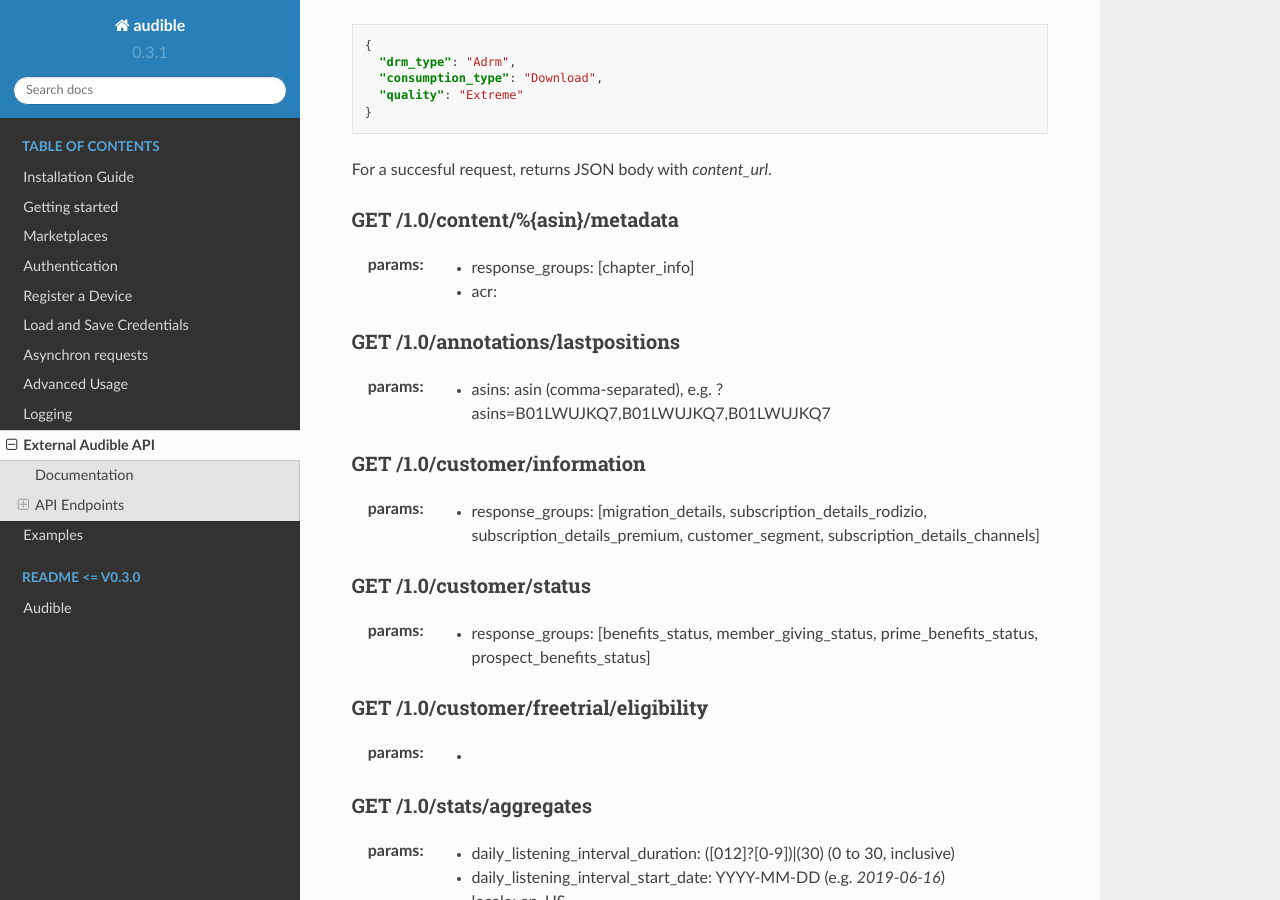
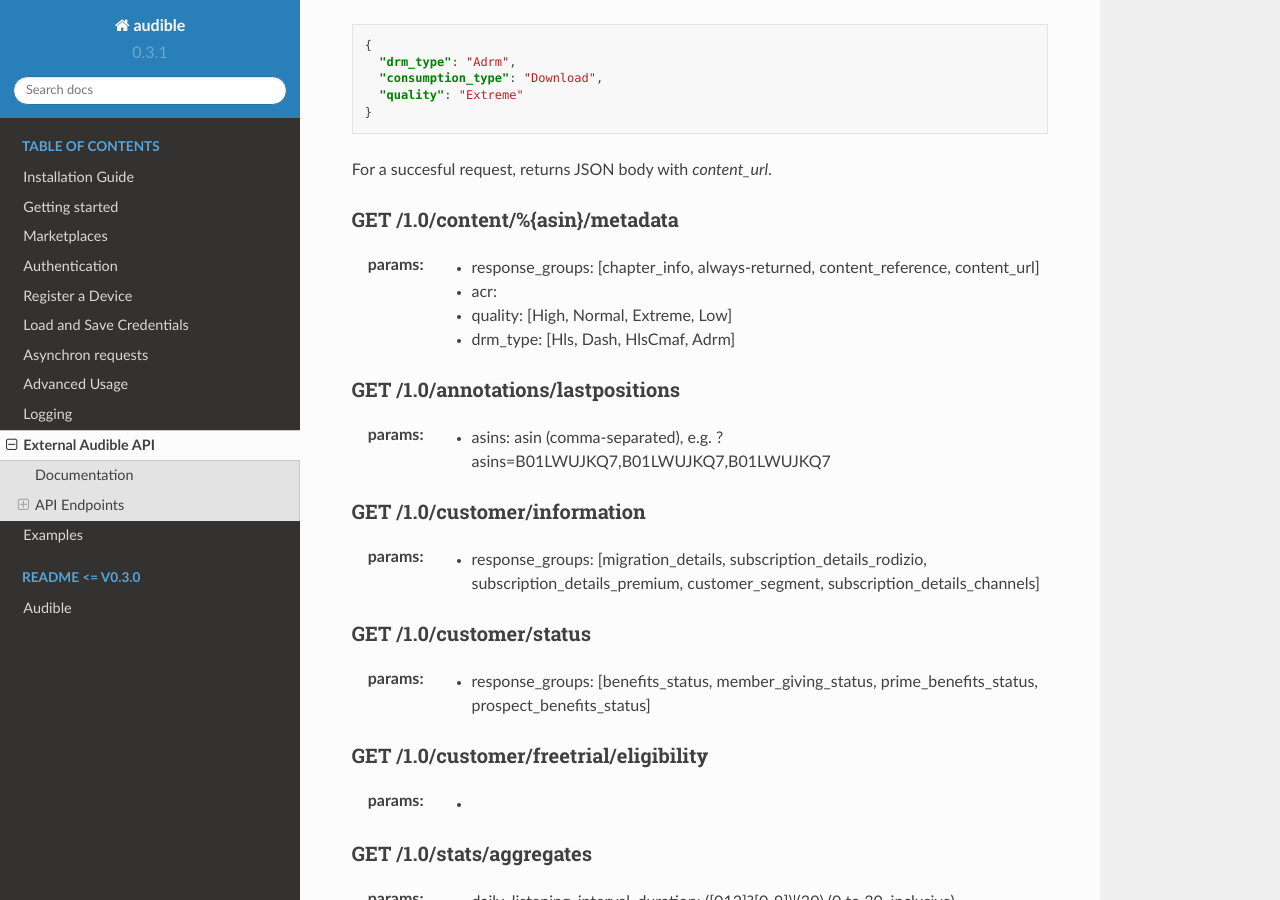
Before and after one commit to mkb79/Audible, a Sphinx documentation site: the page built from docs/source/misc/external_api.rst, in a window 1280 px wide and 900 px high, scrolled down 6477 px. Built offline with Sphinx 7.4.7 and the Read the Docs theme 2.0.0, drawn with Linux system fonts in a browser that asks for light colours.

Commit message:
Update external_api.rst

```diff
--- a/docs/source/misc/external_api.rst
+++ b/docs/source/misc/external_api.rst
@@ -310,8 +310,11 @@ GET /1.0/content/%{asin}/metadata
 ---------------------------------
 
 :params:
-   - response_groups: [chapter_info]
+   - response_groups: [chapter_info, always-returned, content_reference, content_url]
    - acr:
+   - quality: [High, Normal, Extreme, Low]
+   - drm_type: [Hls, Dash, HlsCmaf, Adrm]
+
 
 GET /1.0/annotations/lastpositions
 ----------------------------------
```
